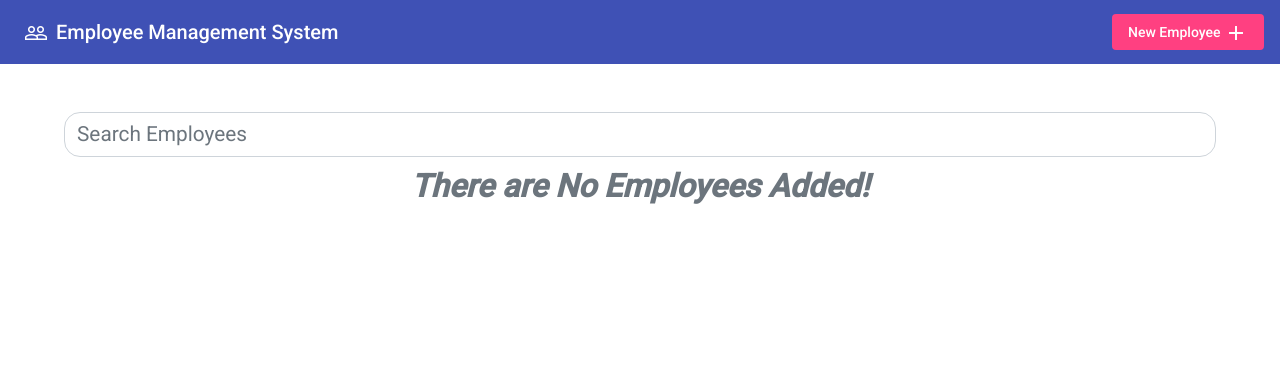
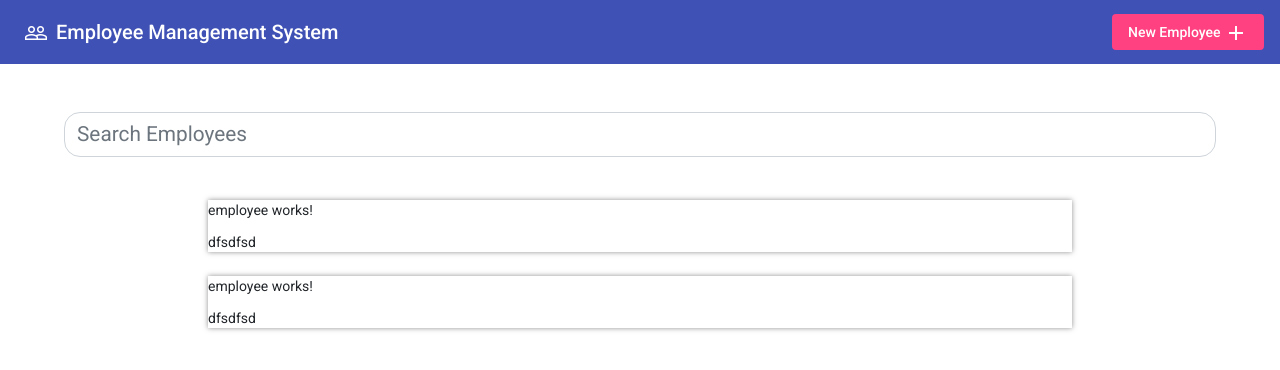
Before and after one commit to gulsenkeskin/employe-management-system, an Angular app: page / in a window 1280 px wide. Shown: the top 370 px of the page. Built offline with nearby package versions, Linux system fonts and the light colour scheme; data requests are answered from the project's data file.

Commit message:
added employee comp

```diff
--- a/src/app/app.component.css
+++ b/src/app/app.component.css
@@ -20,3 +20,11 @@ main {
   border-radius: 1rem;
   font-size: 1.3rem;
 }
+
+app-employee {
+  display: block;
+  width: 75%;
+  margin: 0px auto;
+  border-radius: 1 rem;
+  box-shadow: 0px 0px 5px rgba(34, 34, 34, 0.5);
+}
--- a/src/app/app.component.html
+++ b/src/app/app.component.html
@@ -26,11 +26,19 @@
     </div>
   </div>
 
-  <div class="employees">
+  <div class="employees" *ngIf="employees.length === 0">
     <div class="col text-center">
       <span class="text-secondary fs-2 fw-bold fst-italic"
         >There are No Employees Added!</span
       >
     </div>
   </div>
+  <div
+    class="row mt-4"
+    *ngFor="let employee of employeesToDisplay; let i = index"
+  >
+    <div class="col">
+      <app-employee></app-employee>
+    </div>
+  </div>
 </main>
--- a/src/app/app.component.ts
+++ b/src/app/app.component.ts
@@ -2,6 +2,7 @@ import { Component, OnInit, } from '@angular/core';
 import { MatDialog, } from '@angular/material/dialog';
 import { DialogComponent } from './dialog/dialog/dialog.component';
 import { EmployeeService } from './employee.service';
+import { Employee } from './models/employee.model';
 
 @Component({
   selector: 'app-root',
@@ -10,15 +11,16 @@ import { EmployeeService } from './employee.service';
 })
 export class AppComponent implements OnInit {
   title = 'employe-management-system';
+  employees: Employee[];
+  employeesToDisplay: Employee[];
 
-  constructor(public dialog: MatDialog, private employeeService: EmployeeService) { }
+  constructor(public dialog: MatDialog, private employeeService: EmployeeService) {
+    this.employees = [];
+    this.employeesToDisplay = this.employees;
+  }
 
   ngOnInit(): void {
-    this.employeeService.getEmployees().subscribe(res => {
-      console.log(res);
-
-    })
-
+    this.getAllEmployee();
   }
 
 
@@ -27,8 +29,28 @@ export class AppComponent implements OnInit {
       // data: {
       //   // animal: 'panda',
       // },
+    }).afterClosed().subscribe(val => {
+      //close da gönderdğimiz değer buraya düşer
+      if (val === "save") {
+        this.getAllEmployee();
+      }
     });
   }
 
 
+  getAllEmployee() {
+    this.employeeService.getEmployees().subscribe({
+      next: (res: any) => {
+        this.employees = res;
+        this.employeesToDisplay = this.employees;
+
+        console.log("dskfjks", this.employees);
+
+      }, error: () => {
+        alert("Error while fetching the records");
+      }
+    })
+
+  }
+
 }
--- a/src/app/app.module.ts
+++ b/src/app/app.module.ts
@@ -10,11 +10,13 @@ import { DialogComponent } from './dialog/dialog/dialog.component';
 import { MatDialogModule } from '@angular/material/dialog';
 import { ReactiveFormsModule } from '@angular/forms';
 import { HttpClientModule } from '@angular/common/http';
+import { EmployeeComponent } from './employee/employee/employee.component';
 
 @NgModule({
   declarations: [
     AppComponent,
     DialogComponent,
+    EmployeeComponent,
   ],
   imports: [
     BrowserModule,
--- a/src/app/dialog/dialog/dialog.component.ts
+++ b/src/app/dialog/dialog/dialog.component.ts
@@ -11,8 +11,7 @@ import { Employee } from 'src/app/models/employee.model';
 })
 export class DialogComponent implements OnInit {
   employeeForm: FormGroup;
-  employees: Employee[];
-  employeesToDisplay: Employee[];
+
   educationOptions = [
     "10th pass",
     "diploma",
@@ -26,8 +25,6 @@ export class DialogComponent implements OnInit {
 
   constructor(private fb: FormBuilder, @Inject(MAT_DIALOG_DATA) public editData: any, private dialogRef: MatDialogRef<DialogComponent>, private employeeService: EmployeeService) {
     this.employeeForm = fb.group({});
-    this.employees = [];
-    this.employeesToDisplay = this.employees;
   }
 
 
--- /dev/null
+++ b/src/app/employee/employee/employee.component.html
@@ -0,0 +1,2 @@
+<p>employee works!</p>
+dfsdfsd
--- /dev/null
+++ b/src/app/employee/employee/employee.component.ts
@@ -0,0 +1,15 @@
+import { Component, OnInit } from '@angular/core';
+
+@Component({
+  selector: 'app-employee',
+  templateUrl: './employee.component.html',
+  styleUrls: ['./employee.component.css']
+})
+export class EmployeeComponent implements OnInit {
+
+  constructor() { }
+
+  ngOnInit(): void {
+  }
+
+}
```
Also changed, not shown: src/app/employee/employee/employee.component.css (added), 1 other file (tests, documents, lock files or other folders).
